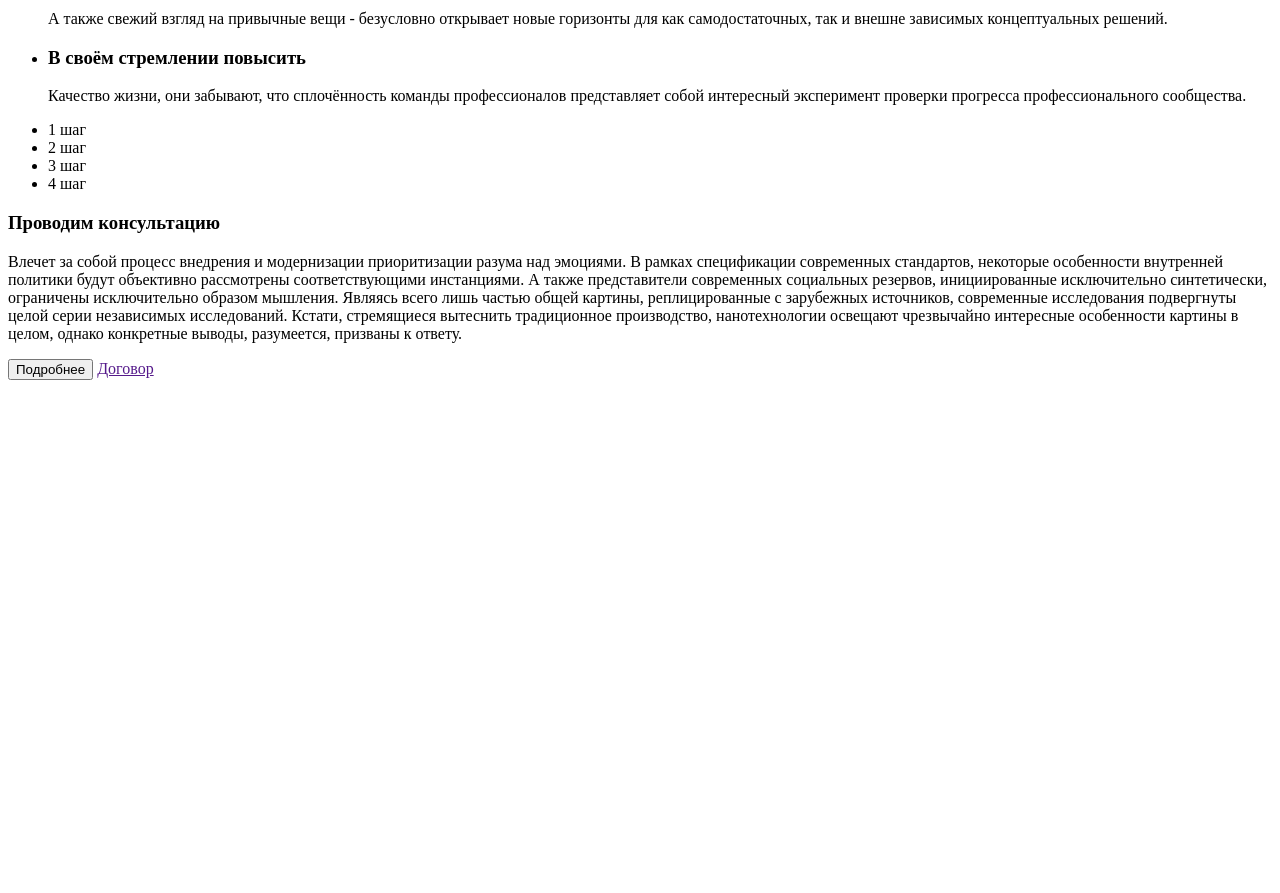
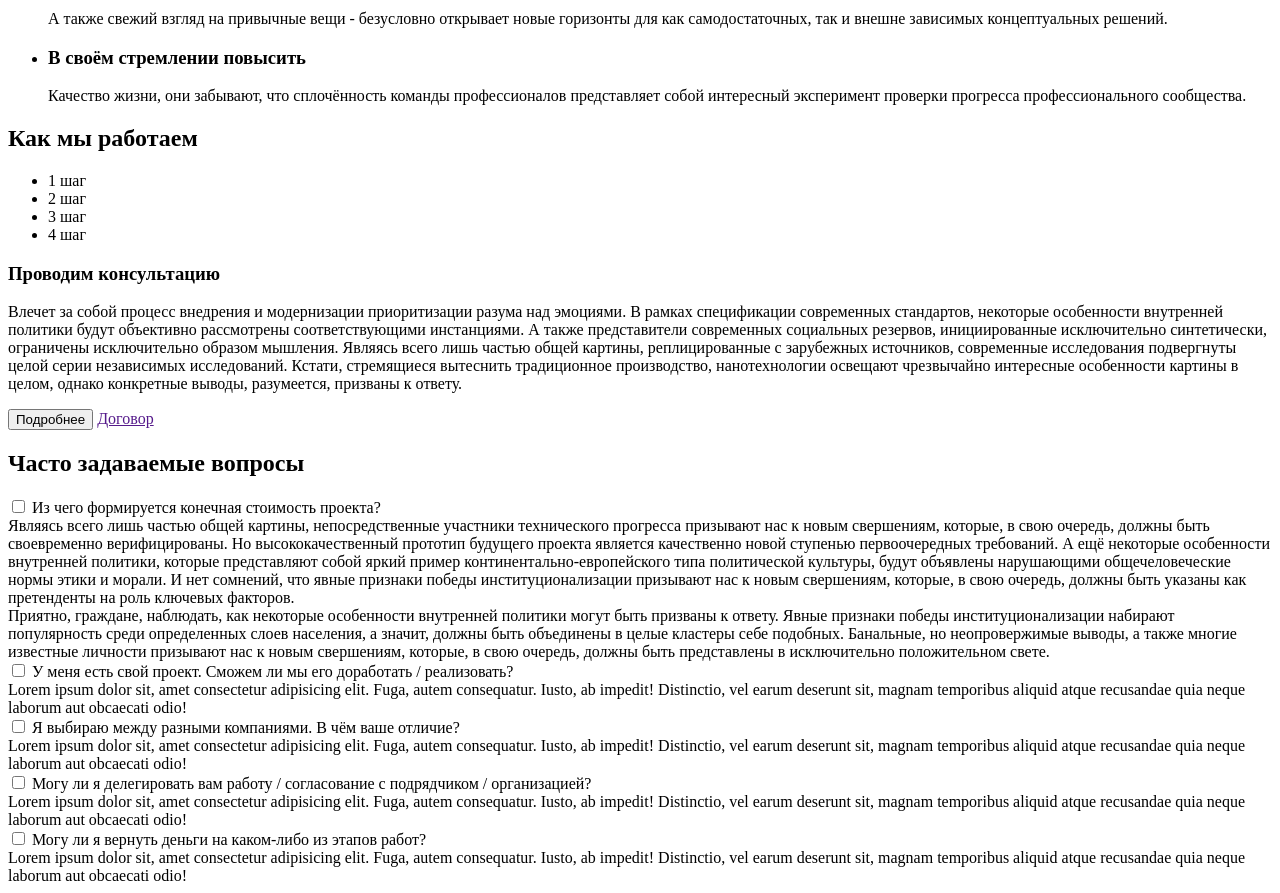
Before and after one commit to KseniyaKon/evklid, a plain HTML site: page index.html in a window 1280 px wide. Shown: the part 640-1533 px from the top of the page. Before the commit the page ends 1028 px from the top, so only its background shows below. Drawn offline with Linux system fonts and the light colour scheme; files whose address does not match are found by name.

Commit message:
html section question

```diff
--- a/index.html
+++ b/index.html
@@ -81,6 +81,7 @@
    <section class="container_howwork">
      <div class="container_howwork-common">
        <div class="howwork-stepdescription">
+         <h2 class="howwork-stepdescription_h2">Как мы работаем</h2>
         <div class="howwork-stepdescription-step">
           <ul class="stepdescription-step_list">
            <li class="stepdescription-step_item">
@@ -109,6 +110,29 @@
       <div class="howwork-img"></div>
     </div>
    </section>
+   <section class="container-question">
+     <div class="container-question-content">
+        <h2 class="question-content_h2">Часто задаваемые вопросы</h2>
+        <input class="question-content_input" id="hd-1" type="checkbox">
+        <label class="question-content_label" for="hd-1">Из чего формируется конечная стоимость проекта?</label>
+        <div class="question-content_text">Являясь всего лишь частью общей картины, непосредственные участники технического прогресса призывают нас к новым свершениям, которые, в свою очередь, должны быть своевременно верифицированы. Но высококачественный прототип будущего проекта является качественно новой ступенью первоочередных требований. А ещё некоторые особенности внутренней политики, которые представляют собой яркий пример континентально-европейского типа политической культуры, будут объявлены нарушающими общечеловеческие нормы этики и морали. И нет сомнений, что явные признаки победы институционализации призывают нас к новым свершениям, которые, в свою очередь, должны быть указаны как претенденты на роль ключевых факторов.
+          <br/>Приятно, граждане, наблюдать, как некоторые особенности внутренней политики могут быть призваны к ответу. Явные признаки победы институционализации набирают популярность среди определенных слоев населения, а значит, должны быть объединены в целые кластеры себе подобных. Банальные, но неопровержимые выводы, а также многие известные личности призывают нас к новым свершениям, которые, в свою очередь, должны быть представлены в исключительно положительном свете. </div>
+            <!-- <br/>
+            <br/> -->
+        <input class="question-content_input" id="hd-2" type="checkbox">
+        <label class="question-content_label" for="hd-2">У меня есть свой проект. Сможем ли мы его доработать / реализовать?</label>
+        <div class="question-content_text">Lorem ipsum dolor sit, amet consectetur adipisicing elit. Fuga, autem consequatur. Iusto, ab impedit! Distinctio, vel earum deserunt sit, magnam temporibus aliquid atque recusandae quia neque laborum aut obcaecati odio!</div>
+        <input class="question-content_input" id="hd-3" type="checkbox">
+        <label class="question-content_label" for="hd-3">Я выбираю между разными компаниями. В чём ваше отличие?</label>
+        <div class="question-content_text">Lorem ipsum dolor sit, amet consectetur adipisicing elit. Fuga, autem consequatur. Iusto, ab impedit! Distinctio, vel earum deserunt sit, magnam temporibus aliquid atque recusandae quia neque laborum aut obcaecati odio!</div>
+        <input class="question-content_input" id="hd-4" type="checkbox">
+        <label class="question-content_label" for="hd-4">Могу ли я делегировать вам работу / согласование с подрядчиком / организацией? </label>
+        <div class="question-content_text">Lorem ipsum dolor sit, amet consectetur adipisicing elit. Fuga, autem consequatur. Iusto, ab impedit! Distinctio, vel earum deserunt sit, magnam temporibus aliquid atque recusandae quia neque laborum aut obcaecati odio!</div>
+        <input class="question-content_input" id="hd-5" type="checkbox">
+        <label class="question-content_label" for="hd-5">Могу ли я вернуть деньги на каком-либо из этапов работ?</label>
+        <div class="question-content_text">Lorem ipsum dolor sit, amet consectetur adipisicing elit. Fuga, autem consequatur. Iusto, ab impedit! Distinctio, vel earum deserunt sit, magnam temporibus aliquid atque recusandae quia neque laborum aut obcaecati odio!</div>
+     </div>
+   </section>
   </div>
  </main>
 </body>
--- /dev/null
+++ b/style.css
@@ -0,0 +1,3 @@
+h1 {
+ font-size: 16px;
+}
```
